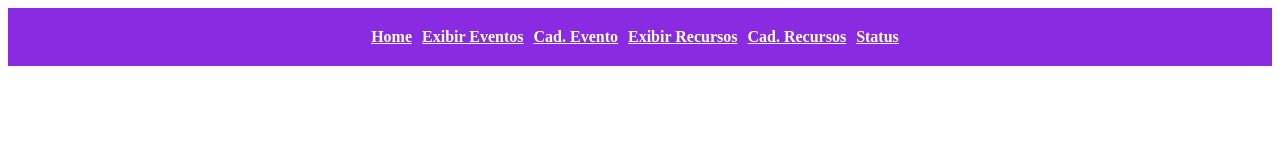
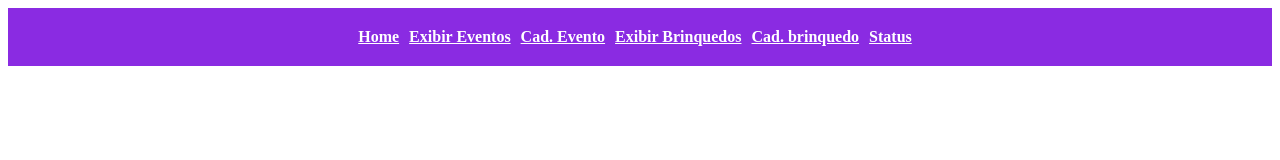
Before and after one commit to MichelAngelo7/reserva_brinquedos, a Next.js app: page /front/components/header in a window 1280 px wide. Shown: the top 160 px of the page. Built offline with nearby package versions, Linux system fonts and the light colour scheme.

Commit message:
Fix names in menus

```diff
--- a/pages/front/components/header/index.js
+++ b/pages/front/components/header/index.js
@@ -14,10 +14,10 @@ export default function Header() {
         Cad. Evento
       </a>
       <a className={styles.a} href="/front/resources">
-        Exibir Recursos
+        Exibir Brinquedos
       </a>
       <a className={styles.a} href="/front/resource">
-        Cad. Recursos
+        Cad. brinquedo
       </a>
       <a className={styles.a} href="/front/status">
         Status
--- a/pages/front/resources/index.js
+++ b/pages/front/resources/index.js
@@ -18,7 +18,7 @@ export default function resource() {
   return (
     <div>
       <Header />
-      <h1>Recursos</h1>
+      <h1>Brinquedos:</h1>
       <table className={styles.table}>
         <thead>
           <tr>
```
